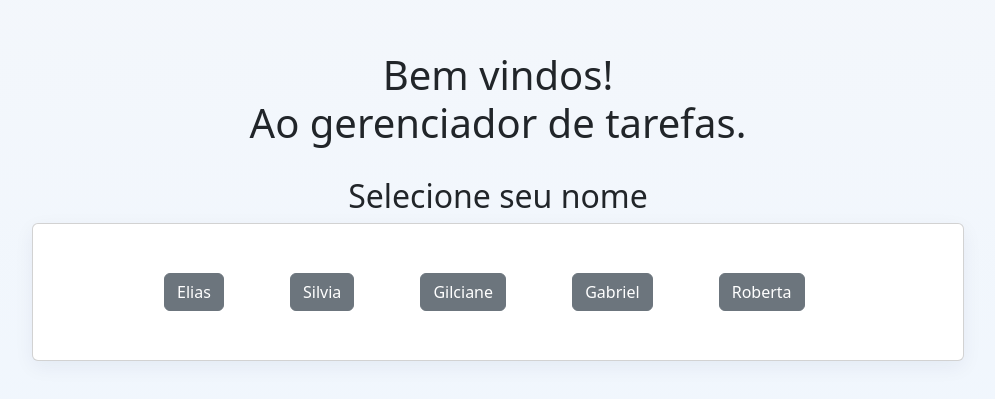
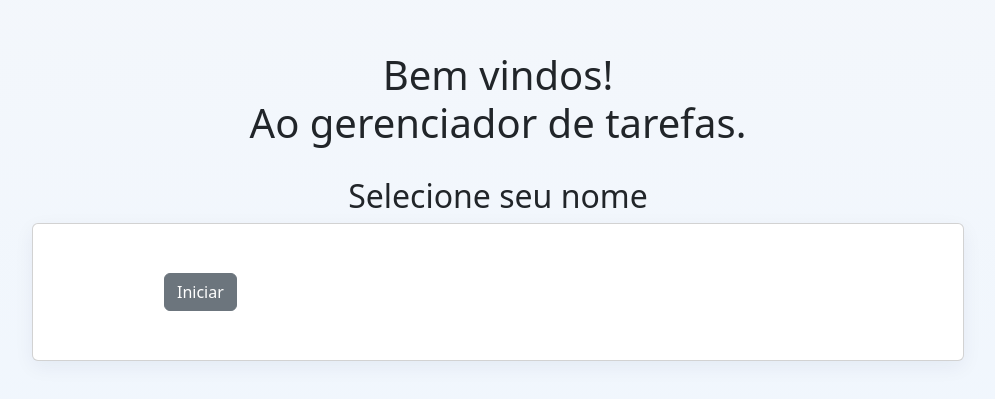
Before and after one commit to Nuno38/Gerenciador_de_Tarefas_Cx, a plain HTML site: page index.html in a window 1280 px wide. Shown: the part 109-508 px from the top of the page, without its empty margins (142-1137 px from the left). Drawn offline with nearby package versions, Linux system fonts and the light colour scheme.

Commit message:
index.html

```diff
--- a/index.html
+++ b/index.html
@@ -25,11 +25,7 @@
 
             <div style="display:flex;gap:12px;align-items:flex-start;">
                 <div class="btn">
-                    <a href="gerenciador_de_tarefas.html" class="btn btn-secondary pag">Elias</a>
-                    <a href="gerenciador_de_tarefas.html" class="btn btn-secondary pag">Silvia</a>
-                    <a href="gerenciador_de_tarefas.html" class="btn btn-secondary pag">Gilciane</a>
-                    <a href="gerenciador_de_tarefas.html" class="btn btn-secondary pag">Gabriel</a>
-                    <a href="gerenciador_de_tarefas.html" class="btn btn-secondary pag">Roberta</a>
+                    <a href="gerenciador_de_tarefas.html" class="btn btn-secondary pag">Iniciar</a>
                 </div>
             </div>
         </section>
@@ -38,4 +34,5 @@
 </body>
 </body>
 
+
 </html>
```
